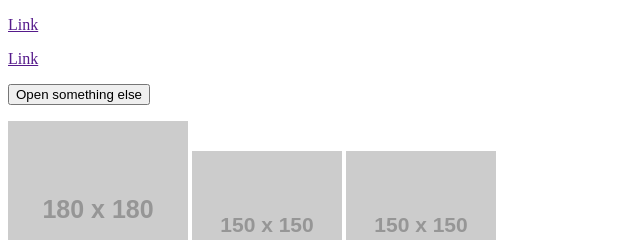
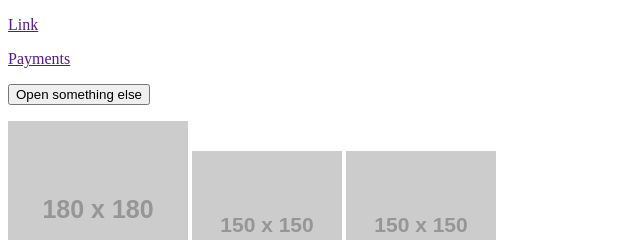
Before and after one commit to AndreiBakhtinov/mega-project, a plain HTML site: page index.html in a window 1280 px wide. Shown: the top 240 px of the page, 0-640 px from the left. Drawn offline with Linux system fonts and the light colour scheme; placeholder pictures from the web are drawn by us.

Commit message:
добавил платежи на сайт

```diff
--- a/index.html
+++ b/index.html
@@ -14,7 +14,7 @@
     </p>
 
     <p>
-      <a href="">Link</a>
+      <a href="">Payments</a>
     </p>
 
 
```
